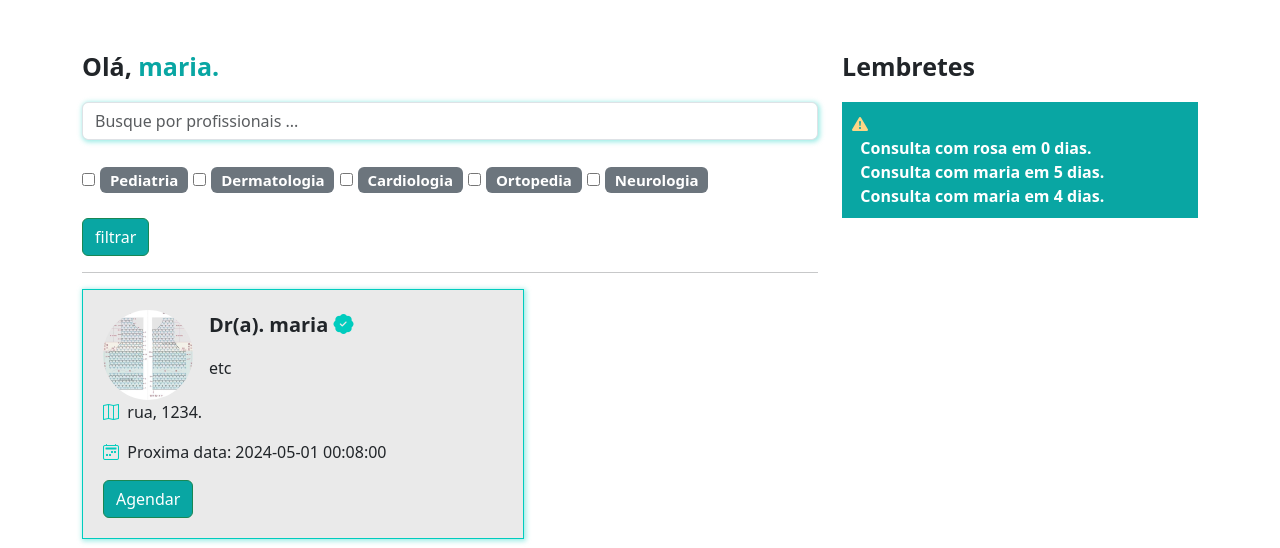
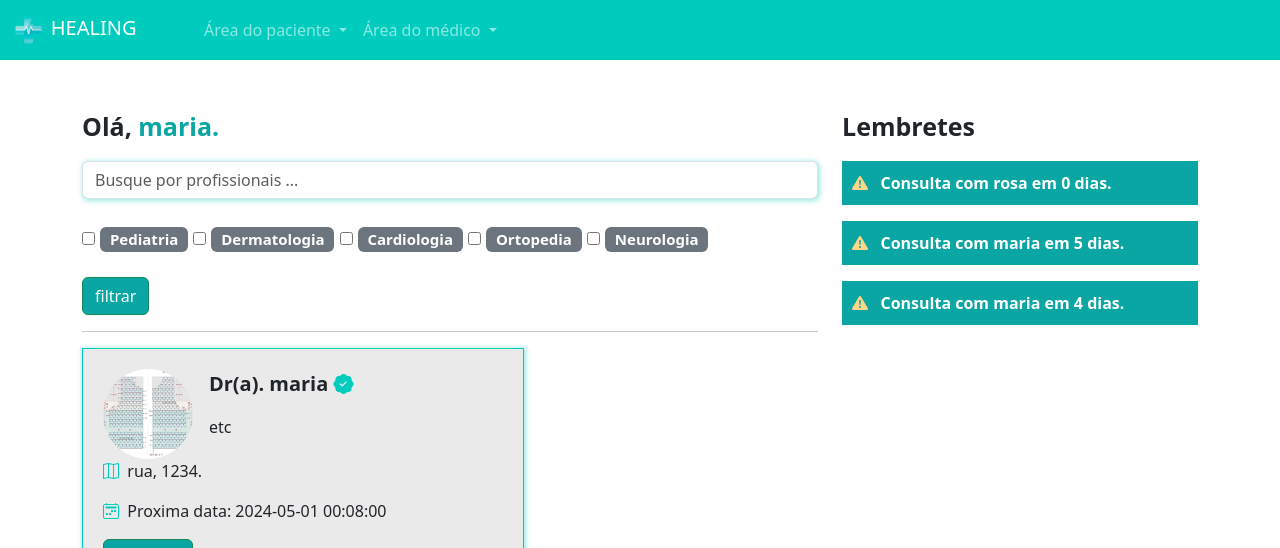
Before and after one commit to Mariana-Marinho/plataforma_saude-django, a Django app: page /pacientes/home/ in a window 1280 px wide. Shown: the top 548 px of the page. Run offline with Django 5.2, Linux system fonts and the light colour scheme; a user stored in the database is signed in; data comes from the database, SQL or seed files in the repository.

Commit message:
add navbar

```diff
--- a/medico/templates/abrir_horario.html
+++ b/medico/templates/abrir_horario.html
@@ -10,6 +10,7 @@
 
 {% block 'body' %}
 
+    {% include "partials/navbar.html" %}
 
     <div class="container">
 
--- a/medico/templates/cadastro_medico.html
+++ b/medico/templates/cadastro_medico.html
@@ -8,6 +8,8 @@
 {% endblock 'head' %}
 
 {% block 'body' %}
+
+{% include "partials/navbar.html" %}
 
 <div class="container">
     <br>
--- a/medico/templates/consultas_medico.html
+++ b/medico/templates/consultas_medico.html
@@ -12,6 +12,8 @@
 {% endblock 'head' %}
 
 {% block 'body' %}
+
+    {% include "partials/navbar.html" %}
 
     <div class="container">
         <br>
--- a/medico/views.py
+++ b/medico/views.py
@@ -16,7 +16,7 @@ def cadastro_medico(request=any):
     if request.method == 'GET':
         especialidades = Especialidades.objects.all()
         print(especialidades)
-        return render(request, 'cadastro_medico.html', {'especialidades' : especialidades})
+        return render(request, 'cadastro_medico.html', {'especialidades' : especialidades, 'is_medico': is_medico(request.user)})
 
     elif request.method == "POST":
         crm = request.POST.get('crm')
@@ -63,7 +63,7 @@ def abrir_horario(request):
     if request.method == "GET":
         dados_medicos = DadosMedico.objects.get(user=request.user)
         datas_abertas = DatasAbertas.objects.filter(user=request.user)
-        return render(request, 'abrir_horario.html', {'dados_medicos': dados_medicos, 'datas_abertas': datas_abertas})
+        return render(request, 'abrir_horario.html', {'dados_medicos': dados_medicos, 'datas_abertas': datas_abertas, 'is_medico': is_medico(request.user)})
 
     elif request.method == "POST":
         data = request.POST.get('data')
--- a/paciente/templates/escolher_horario.html
+++ b/paciente/templates/escolher_horario.html
@@ -13,6 +13,8 @@
 
 
 {% block 'body' %}
+
+    {% include "partials/navbar.html" %}
 
     <div class="container">
         <br><br>
--- a/paciente/templates/home.html
+++ b/paciente/templates/home.html
@@ -11,6 +11,8 @@
 
 
 {% block 'body' %}
+
+{% include "partials/navbar.html" %}
 
 <br><br>
 
@@ -69,20 +71,14 @@
         </div>
         <div class="col-md-4">
             <p style="font-size: 25px" class="p-bold">Lembretes</p>
-
-            <p class="bg-main-lembrete">
-                <span class="p-bold"><i class="bi bi-exclamation-triangle-fill icon-differential"></i>
-                    &nbsp&nbsp
-                    <br>
-                    {% for consulta in minhas_consultas  %}
-                        &nbsp&nbspConsulta com {{consulta.data_aberta.user}} em {{consulta.contagem_regressiva}} dias.
+            {% for consulta in minhas_consultas  %}
+                <p class="bg-main-lembrete">
+                    <span class="p-bold"><i class="bi bi-exclamation-triangle-fill icon-differential"></i>
+                    &nbsp&nbspConsulta com {{consulta.data_aberta.user}} em {{consulta.contagem_regressiva}} dias.
                         <br>
-                    {% endfor %}
-                </span>
-            </p>
-
-
-
+                    </span>
+                </p>
+            {% endfor %}
         </div>
     </div>
 </div>
--- a/paciente/templates/minhas_consultas.html
+++ b/paciente/templates/minhas_consultas.html
@@ -13,6 +13,7 @@
 
 {% block 'body' %}
 
+    {% include "partials/navbar.html" %}
 
     <div class="container">
         <br>
--- a/paciente/views.py
+++ b/paciente/views.py
@@ -1,5 +1,5 @@
 from django.shortcuts import render, redirect
-from medico.models import DadosMedico, Especialidades, DatasAbertas
+from medico.models import DadosMedico, Especialidades, DatasAbertas, is_medico
 from datetime import datetime
 from django.contrib import messages
 from django.contrib.messages import constants
@@ -28,14 +28,14 @@ def home(request):
             diferenca_dias = (consulta.data_aberta.data.date() - datetime.now().date()).days
             consulta.contagem_regressiva = diferenca_dias
 
-        return render(request, 'home.html', {'medicos': medicos, 'especialidades': especialidades, 'minhas_consultas': minhas_consultas})
+        return render(request, 'home.html', {'medicos': medicos, 'especialidades': especialidades, 'minhas_consultas': minhas_consultas, 'is_medico': is_medico(request.user)})
 
 def escolher_horario(request, id_dados_medicos):
     if request.method == "GET":
         medico = DadosMedico.objects.get(id=id_dados_medicos)
         datas_abertas = DatasAbertas.objects.filter(user=medico.user).filter(data__gte=datetime.now()).filter(agendado=False)
 
-        return render(request, 'escolher_horario.html', {'medico': medico, 'datas_abertas': datas_abertas})
+        return render(request, 'escolher_horario.html', {'medico': medico, 'datas_abertas': datas_abertas, 'is_medico': is_medico(request.user)})
 
 @transaction.atomic
 def agendar_horario(request, id_data_aberta):
@@ -64,4 +64,4 @@ def minhas_consultas(request):
 
         #  DatasAbertas.objects.filter(user=medico.user).filter(data__gte=datetime.now()).filter(agendado=False)
 
-        return render(request, 'minhas_consultas.html', {'minhas_consultas': minhas_consultas})
+        return render(request, 'minhas_consultas.html', {'minhas_consultas': minhas_consultas, 'is_medico': is_medico(request.user)})
--- /dev/null
+++ b/templates/partials/navbar.html
@@ -0,0 +1,38 @@
+{% load static %}
+<nav class="navbar navbar-expand-lg navbar-dark bg-color-dark">
+    <div class="container-fluid">
+      <a class="navbar-brand" href="#"><img src="{% static 'geral/img/logo.png' %}" width="20%" alt="">&nbspHEALING</a>
+      <button class="navbar-toggler" type="button" data-bs-toggle="collapse" data-bs-target="#navbarNav" aria-controls="navbarNav" aria-expanded="false" aria-label="Toggle navigation">
+        <span class="navbar-toggler-icon"></span>
+      </button>
+      <div class="collapse navbar-collapse" id="navbarNav">
+        <ul class="navbar-nav">
+            <li class="nav-item dropdown">
+                <a class="nav-link dropdown-toggle" href="#" id="navbarDropdownMenuLink" role="button" data-bs-toggle="dropdown" aria-expanded="false">
+                  Área do paciente
+                </a>
+                <ul class="dropdown-menu" aria-labelledby="navbarDropdownMenuLink">
+                  <li><a class="dropdown-item" href="{% url 'home' %}">Home</a></li>
+                  <li><a class="dropdown-item" href="{% url 'minhas_consultas' %}">Minhas consultas</a></li>
+                </ul>
+            </li>
+
+            {% if is_medico %}
+                <li class="nav-item dropdown">
+                    <a class="nav-link dropdown-toggle" href="#" id="navbarDropdownMenuLink" role="button" data-bs-toggle="dropdown" aria-expanded="false">
+                        Área do médico
+                    </a>
+                    <ul class="dropdown-menu" aria-labelledby="navbarDropdownMenuLink">
+                        <li><a class="dropdown-item" href="{% url 'abrir_horario' %}">Abrir horários</a></li>
+                        <li><a class="dropdown-item" href="{% url 'consultas_medico' %}">Suas consultas</a></li>
+                    </ul>
+                </li>
+            {% else %}
+                <li class="nav-item">
+                    <a class="nav-link" href="{% url 'cadastro_medico' %}">Sou médico</a>
+                </li>
+            {% endif %}
+        </ul>
+      </div>
+    </div>
+  </nav>
```
